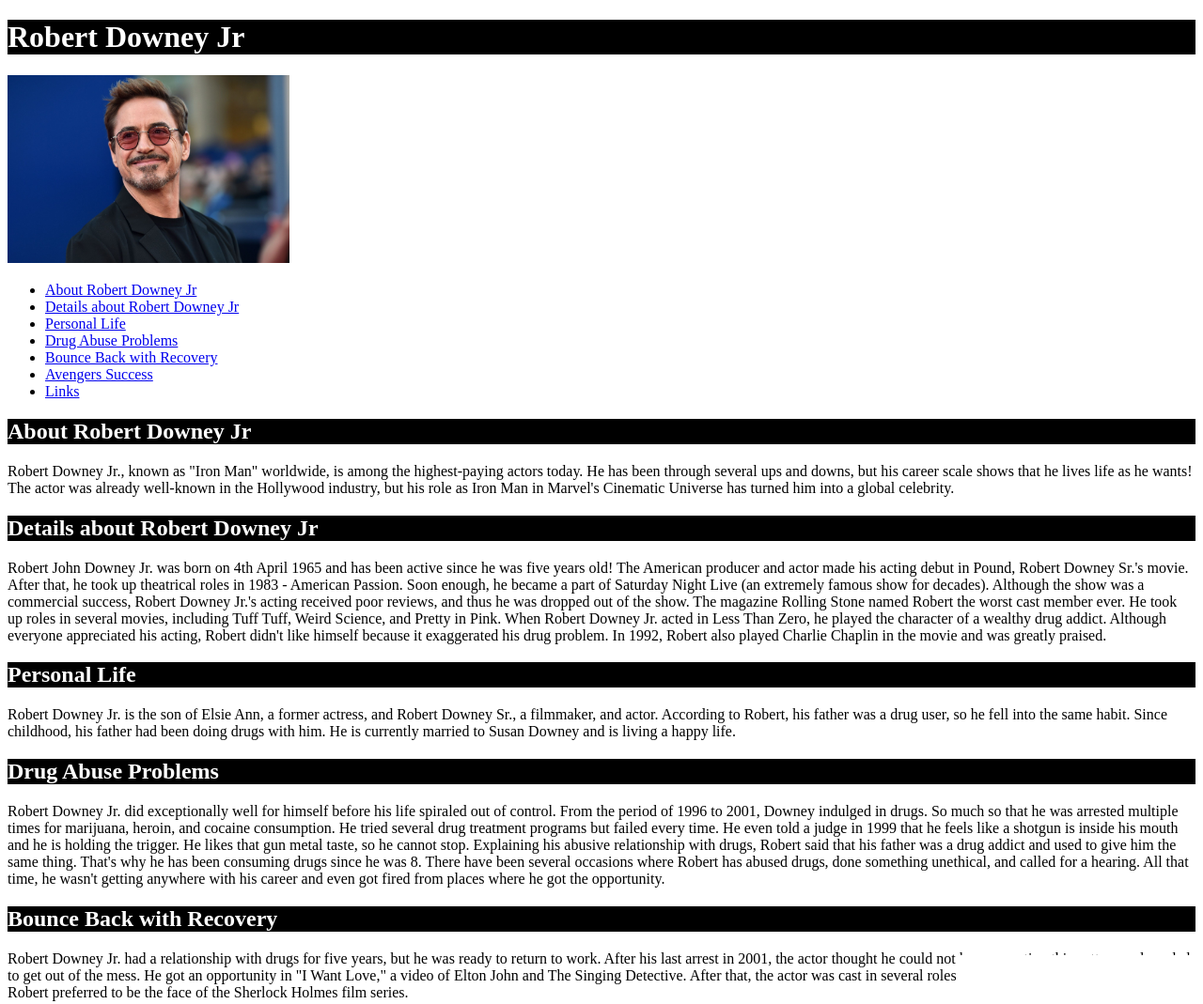
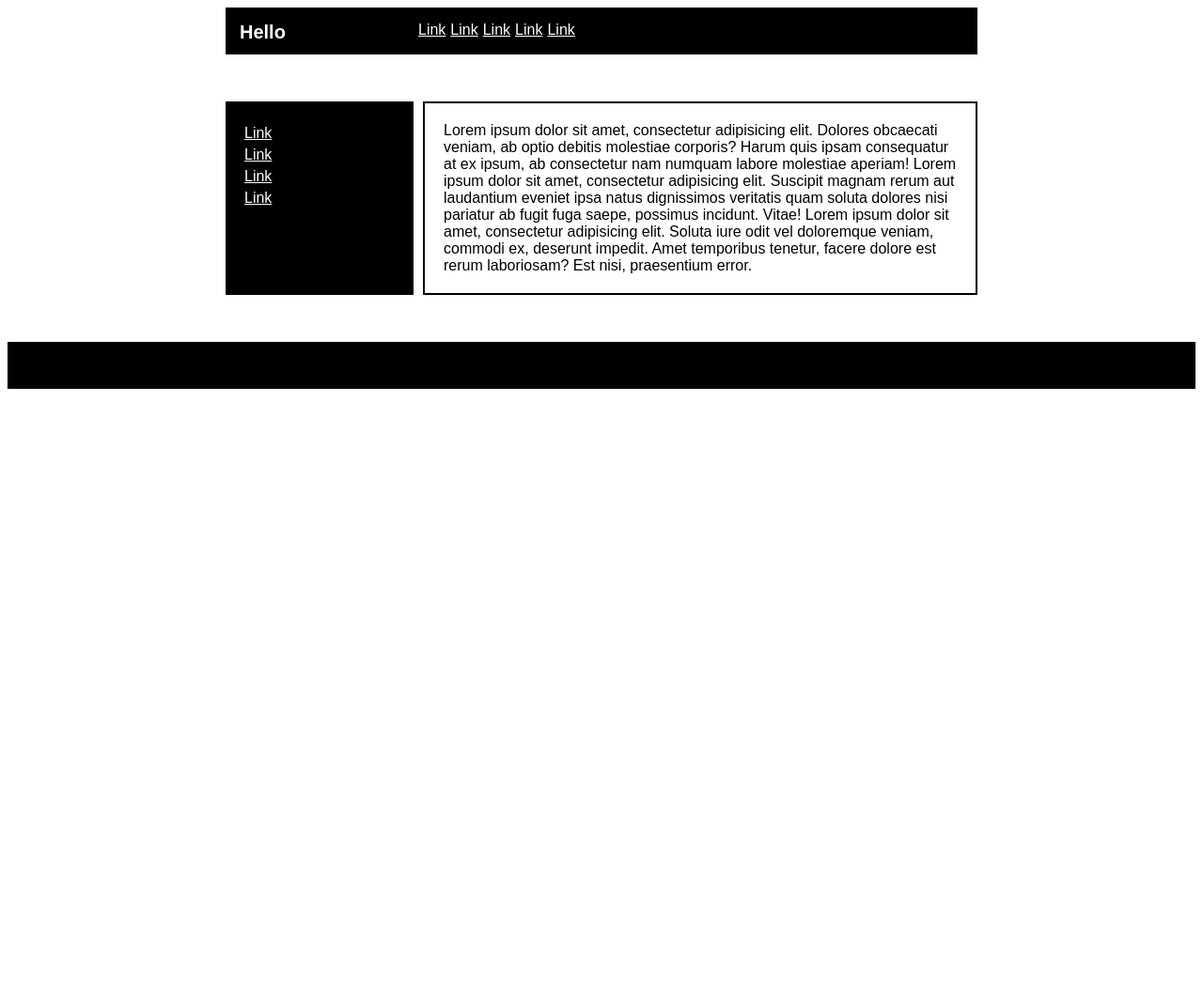
Before and after one commit to ainaturantaeva/TSI, a plain HTML site: page index.html in a window 1280 px wide. Shown: the top 1069 px of the page at 94% size. After the commit the page ends 800 px from the top, so only its background shows below. Drawn offline with Linux system fonts and the light colour scheme.

Commit message:
Add files via upload

```diff
--- a/index.html
+++ b/index.html
@@ -1,80 +1,43 @@
 <!DOCTYPE html>
 <html lang="en">
 <head>
-    <title>Robert Downey Jr</title>
-	<meta charset="utf-8">
-	<meta description="Templates code">
-	<meta keywords="template, test">
+    <meta charset="UTF-8">
+    <meta http-equiv="X-UA-Compatible" content="IE=edge">
+    <meta name="viewport" content="width=device-width, initial-scale=1.0">
     <link rel="stylesheet" href="style.css">
+    <title>4-1 laba</title>
 </head>
 <body>
-	<div>
-		<header>
-            <h1>Robert Downey Jr</h1>
-			<div><img src="images/rdj.jpg" width="300"></div>
-			<nav><ul>
-                <li><a href="#my_position">About Robert Downey Jr</a></li>
-                <li><a href="#my_position1">Details about Robert Downey Jr</a></li>
-                <li><a href="#my_position2">Personal Life</a></li>
-                <li><a href="#my_position3">Drug Abuse Problems</a></li>
-                <li><a href="#my_position4">Bounce Back with Recovery</a></li>
-                <li><a href="#my_position5">Avengers Success</a></li>
-                <li><a href="#my_position6">Links</a></li>
-        </ul>
-    </nav>
+
+</body>
+</html>
+<body>
+	<div class="page">
+		<header class="header">
+        <div class="logo">
+          <h1>Hello</h1>
+        </div>
+        <nav class="menu">
+          <ul>
+            <li><a href="#">Link</a></li>
+            <li><a href="#">Link</a></li>
+            <li><a href="#">Link</a></li>
+            <li><a href="#">Link</a></li>
+            <li><a href="#">Link</a></li>
+          </ul>
+        </nav>
 		</header>
-		<main>
-			<section>
-                <a name="my_position"></a>
-                <h1>About Robert Downey Jr</h1>
-                <p>Robert Downey Jr., known as "Iron Man" worldwide, is among the highest-paying actors today. He has been through several ups and downs, but his career scale shows that he lives life as he wants! The actor was already well-known in the Hollywood industry, but his role as Iron Man in Marvel's Cinematic Universe has turned him into a global celebrity.</p>
+		<main class="content">
+			<section class="columns">
+				<div class="left">
+				  <a href="#">Link</a>
+				  <a href="#">Link</a>
+				  <a href="#">Link</a>
+				  <a href="#">Link</a>
+				</div>
+				<div class="right">Lorem ipsum dolor sit amet, consectetur adipisicing elit. Dolores obcaecati veniam, ab optio debitis molestiae corporis? Harum quis ipsam consequatur at ex ipsum, ab consectetur nam numquam labore molestiae aperiam! Lorem ipsum dolor sit amet, consectetur adipisicing elit. Suscipit magnam rerum aut laudantium eveniet ipsa natus dignissimos veritatis quam soluta dolores nisi pariatur ab fugit fuga saepe, possimus incidunt. Vitae! Lorem ipsum dolor sit amet, consectetur adipisicing elit. Soluta iure odit vel doloremque veniam, commodi ex, deserunt impedit. Amet temporibus tenetur, facere dolore est rerum laboriosam? Est nisi, praesentium error.</div>
 			</section>
-			<section>
-                <a name="my_position1"></a>
-                <h1>Details about Robert Downey Jr</h1>
-                <p>Robert John Downey Jr. was born on 4th April 1965 and has been active since he was five years old! The American producer and actor made his acting debut in Pound, Robert Downey Sr.'s movie. After that, he took up theatrical roles in 1983 - American Passion. Soon enough, he became a part of Saturday Night Live (an extremely famous show for decades). Although the show was a commercial success, Robert Downey Jr.'s acting received poor reviews, and thus he was dropped out of the show. The magazine Rolling Stone named Robert the worst cast member ever.
-
-                    He took up roles in several movies, including Tuff Tuff, Weird Science, and Pretty in Pink. When Robert Downey Jr. acted in Less Than Zero, he played the character of a wealthy drug addict. Although everyone appreciated his acting, Robert didn't like himself because it exaggerated his drug problem. In 1992, Robert also played Charlie Chaplin in the movie and was greatly praised.</p>
-			</section>
-            <section>
-                <a name="my_position2"></a>
-                <h1>Personal Life</h1>
-                <p>Robert Downey Jr. is the son of Elsie Ann, a former actress, and Robert Downey Sr., a filmmaker, and actor. According to Robert, his father was a drug user, so he fell into the same habit. Since childhood, his father had been doing drugs with him. He is currently married to Susan Downey and is living a happy life.</p>
-            </section>
-            <section>
-                <a name="my_position3"></a>
-                <h1>Drug Abuse Problems</h1>
-                <p>Robert Downey Jr. did exceptionally well for himself before his life spiraled out of control. From the period of 1996 to 2001, Downey indulged in drugs. So much so that he was arrested multiple times for marijuana, heroin, and cocaine consumption. He tried several drug treatment programs but failed every time. He even told a judge in 1999 that he feels like a shotgun is inside his mouth and he is holding the trigger. He likes that gun metal taste, so he cannot stop.
-
-                    Explaining his abusive relationship with drugs, Robert said that his father was a drug addict and used to give him the same thing. That's why he has been consuming drugs since he was 8. There have been several occasions where Robert has abused drugs, done something unethical, and called for a hearing. All that time, he wasn't getting anywhere with his career and even got fired from places where he got the opportunity.</p>
-            </section>
-            <section>
-                <a name="my_position4"></a>
-                <h1>Bounce Back with Recovery</h1>
-                <p>Robert Downey Jr. had a relationship with drugs for five years, but he was ready to return to work. After his last arrest in 2001, the actor thought he could not keep repeating this pattern and needed to get out of the mess. He got an opportunity in "I Want Love," a video of Elton John and The Singing Detective. After that, the actor was cast in several roles and continued to do so till 2008. Robert preferred to be the face of the Sherlock Holmes film series.</p>
-            </section>
-            <section>
-                <a name="my_position5"></a>
-                <h1>Avengers Success</h1>
-                <p>Robert Downey Jr. played Iron Man in the first installment, released in 2008. Everyone appreciated his acting skills, and there was no going back after that. He didn't start with much money, selected for awards. At that time, Marvel paid $2.5 million to Robert Downey Jr. for the main lead. As the franchise grew, Robert was born handsomely for his role. He received $50 million for "The Avengers." For "Avengers: Endgame." Robert Downey Jr. paid $75 million. Although his stint in the series has ended, Robert is ready for Sherlock Homes 3 and The Voyage of Doctor Dolittle.
-
-                    Today, he earns through commercially-hit movies. He has also received a massive amount through OnePlus endorsements.</p>
-            </section>
-            <section>
-                <a name="my_position6"></a>
-                <h1>Links</h1>
-                <nav><ul>
-                <li><p><a href="https://www.instagram.com/robertdowneyjr/">RobertDowneyJr-Instagram</a></p></li>
-                <li><p><a href="https://twitter.com/RobertDowneyJr">RobertDowneyJr-Twitter</a></p></li>
-                <li><p><a href="https://www.facebook.com/robertdowneyjr/">RobertDowneyJr-Facebook</a></p></li>
-                </ul>
-            </nav></section>
 		</main>
-		<footer>
-			<div>
-                <p>Copyright</p>
-            </div>
-		</footer>
+		<footer></footer>
 	</div>
 </body>
-</html>
--- a/style.css
+++ b/style.css
@@ -1,4 +1,72 @@
+.page {
+	font-family: sans-serif;
+  }
+
+a {
+	color: white;
+}
+.header, footer {
+	height: 50px;
+	background-color: black;
+	color: white;
+	padding: 15px;
+	box-sizing: border-box;
+}
+
+.header {
+	font-size: 0;
+	width: 800px;
+	margin: auto;
+	display: flex;
+	justify-content: left;
+}
+.columns {
+	width: 800px;
+	margin: 50px auto;
+	font-size: 0;
+	display: flex;
+}
+.logo {
+	font-size: 10px;
+	width: 150px;
+	display: block;
+}
+.menu {
+	font-size: 16px;
+	display: block;
+}
+.menu li {
+	margin-right: 5px;
+	display: block;
+}
+.left {
+	width: 200px;
+	margin-right: 10px;
+	background-color: black;
+	box-sizing: border-box;
+	padding: 20px;
+	font-size: 16px;
+	vertical-align: top;
+	display: block;
+}
+.right {
+	width: 590px;
+	border: 2px solid black;
+	box-sizing: border-box;
+	padding: 20px;
+	font-size: 16px;
+	vertical-align: top;
+	display: block;
+}
+.left a {
+	margin-top: 5px;
+	display: block;
+}
+ul {
+	margin: auto;
+	display: flex;
+	justify-content: space-around;
+}
 h1 {
-    background: black;
-    color:white;
+	margin: auto;
 }
```
